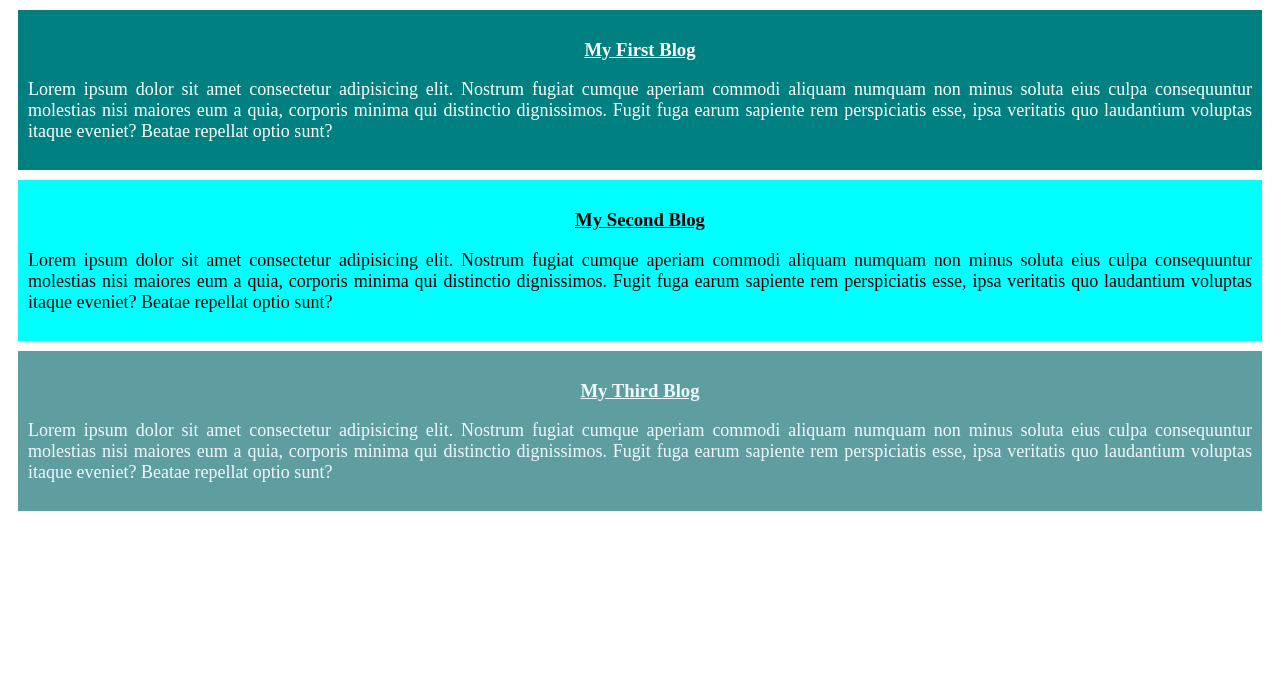
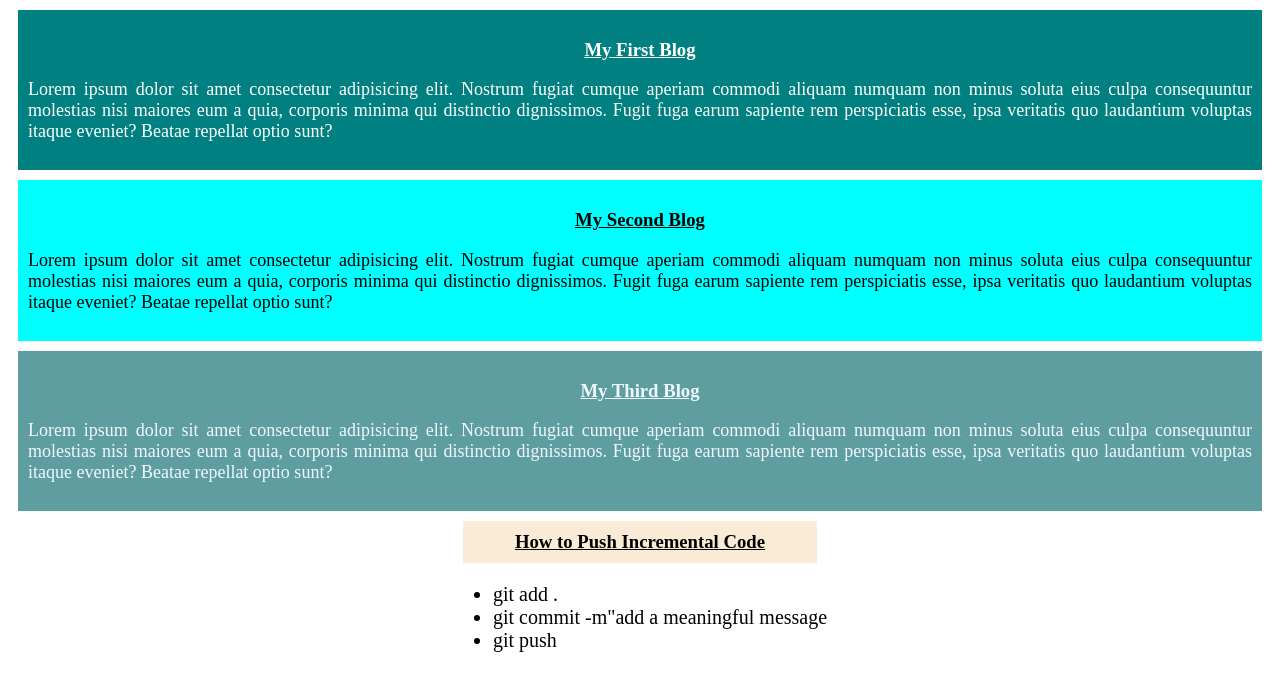
Before and after one commit to Debajit91/my-simple-website, a plain HTML site: page index.html in a window 1280 px wide. Drawn offline with Linux system fonts and the light colour scheme.

```diff
--- a/index.html
+++ b/index.html
@@ -19,5 +19,13 @@
         <h3>My Third Blog</h3>
         <p>Lorem ipsum dolor sit amet consectetur adipisicing elit. Nostrum fugiat cumque aperiam commodi aliquam numquam non minus soluta eius culpa consequuntur molestias nisi maiores eum a quia, corporis minima qui distinctio dignissimos. Fugit fuga earum sapiente rem perspiciatis esse, ipsa veritatis quo laudantium voluptas itaque eveniet? Beatae repellat optio sunt?</p>
     </div>
+    <div class="fourth">
+        <h3 class="increment">How to Push Incremental Code</h3>
+        <ul class="command">
+            <li>git add .</li>
+            <li>git commit -m"add a meaningful message</li>
+            <li>git push</li>
+        </ul>
+    </div>
 </body>
 </html>
--- a/styles/blog.css
+++ b/styles/blog.css
@@ -24,3 +24,17 @@ p{
     text-align: justify;
     font-size: large;
 }
+.increment{
+    background-color:antiquewhite;
+    color:black;
+    padding: 10px;
+    margin: 10px;
+}
+.command{
+    font-size: 20px;
+}
+.fourth{
+    max-width: fit-content;
+    margin-left: auto;
+    margin-right: auto;
+}
```
